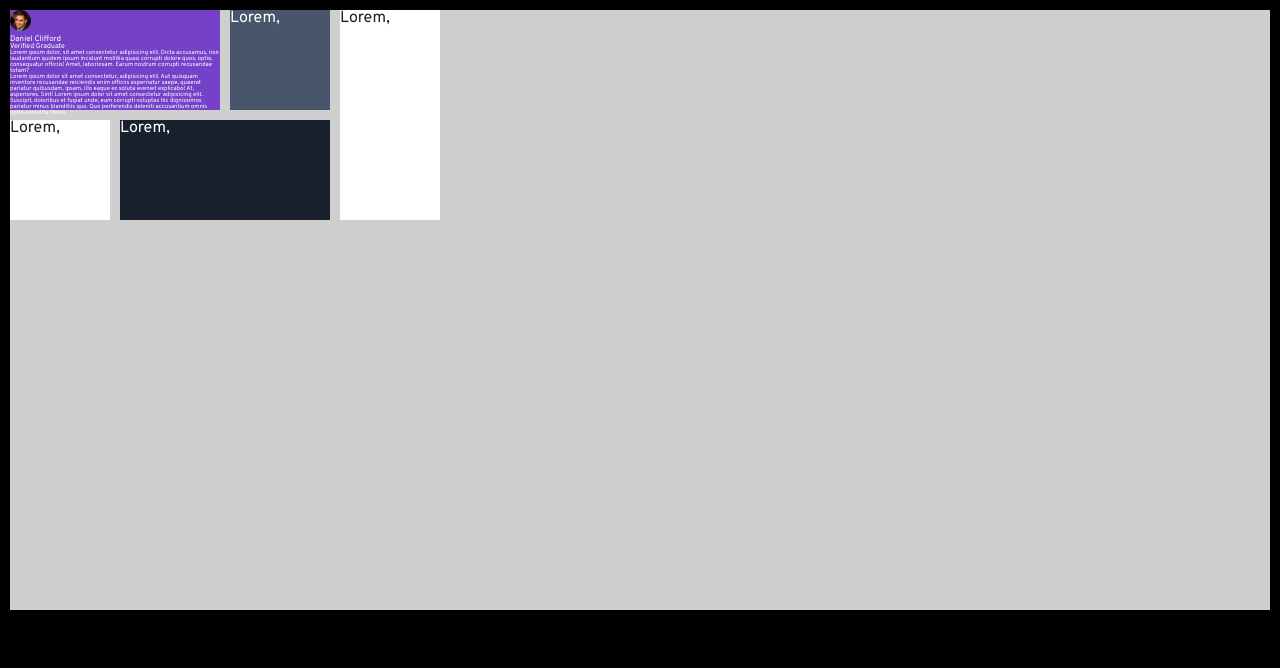
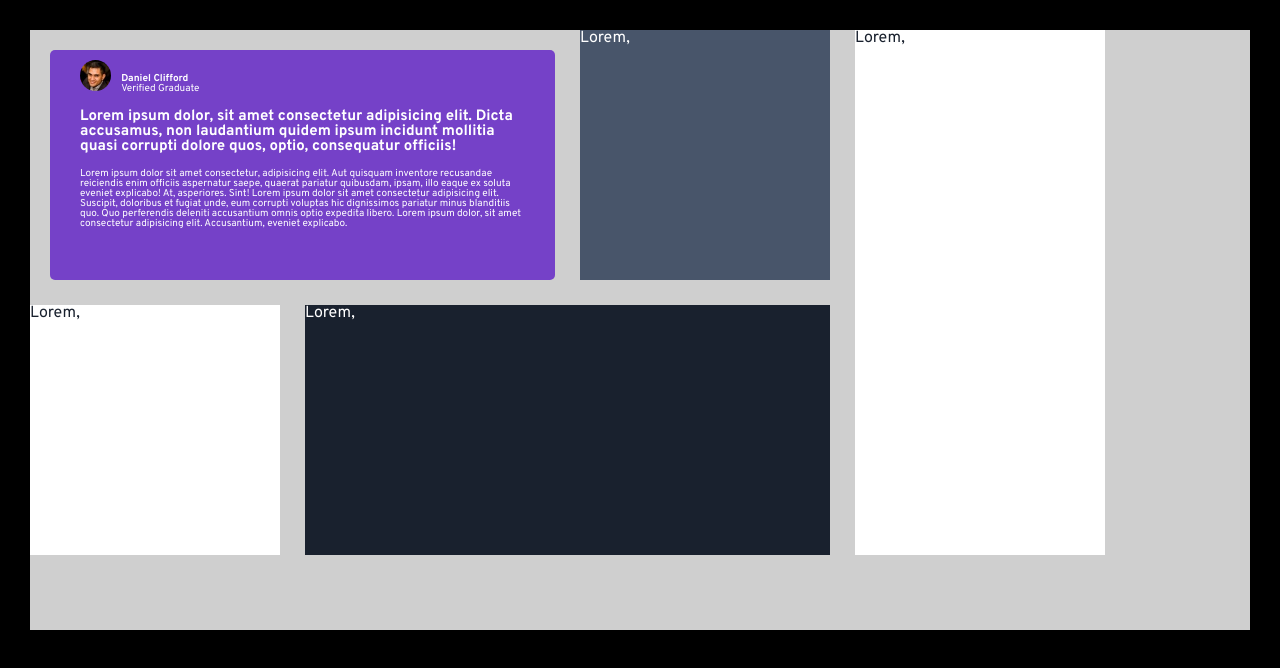
Before and after one commit to marianavanucci/Testimonials-grid-section, a plain HTML site: page index.html in a window 1280 px wide. Drawn offline with Linux system fonts and the light colour scheme.

Commit message:
font weight fix

```diff
--- a/index.html
+++ b/index.html
@@ -11,11 +11,20 @@
 <body>
     <div class="container">
         <div class="testimonial-01">
-            <div class="profile-pic"><img src="/testimonials-grid-section-main/images/image-daniel.jpg" alt=""></div>
-            <h1>Daniel Clifford</h1>
-            <h2>Verified Graduate</h2>
-            <h3>Lorem ipsum dolor, sit amet consectetur adipisicing elit. Dicta accusamus, non laudantium quidem ipsum incidunt mollitia quasi corrupti dolore quos, optio, consequatur officiis! Amet, laboriosam. Earum nostrum corrupti recusandae totam?</h3>
-            <h4>Lorem ipsum dolor sit amet consectetur, adipisicing elit. Aut quisquam inventore recusandae reiciendis enim officiis aspernatur saepe, quaerat pariatur quibusdam, ipsam, illo eaque ex soluta eveniet explicabo! At, asperiores. Sint! Lorem ipsum dolor sit amet consectetur adipisicing elit. Suscipit, doloribus et fugiat unde, eum corrupti voluptas hic dignissimos pariatur minus blanditiis quo. Quo perferendis deleniti accusantium omnis optio expedita libero.</h4>
+            <div class="profile1">
+
+                    <img src="/testimonials-grid-section-main/images/image-daniel.jpg" alt="">
+
+                <div class="profile-name">
+                    <h1>Daniel Clifford</h1>
+                    <h2>Verified Graduate</h2>
+                </div>
+            </div>
+
+            <div class="profile-text">
+                <h3>Lorem ipsum dolor, sit amet consectetur adipisicing elit. Dicta accusamus, non laudantium quidem ipsum incidunt mollitia quasi corrupti dolore quos, optio, consequatur officiis!</h3>
+                <h4>Lorem ipsum dolor sit amet consectetur, adipisicing elit. Aut quisquam inventore recusandae reiciendis enim officiis aspernatur saepe, quaerat pariatur quibusdam, ipsam, illo eaque ex soluta eveniet explicabo! At, asperiores. Sint! Lorem ipsum dolor sit amet consectetur adipisicing elit. Suscipit, doloribus et fugiat unde, eum corrupti voluptas hic dignissimos pariatur minus blanditiis quo. Quo perferendis deleniti accusantium omnis optio expedita libero. Lorem ipsum dolor, sit amet consectetur adipisicing elit. Accusantium, eveniet explicabo.</h4>
+            </div>
         </div>
         <div class="testimonial-02">Lorem,</div>
         <div class="testimonial-03">Lorem,</div>
--- a/style.css
+++ b/style.css
@@ -13,11 +13,11 @@ html,body{
     max-width: 1440px;
     height: 600px;
     display: grid;
-    grid-template-columns: 100px 100px 100px 100px;
-    grid-template-rows: 100px 100px;
-    grid-column-gap: 10px;
-    grid-row-gap: 10px;
-    margin: 10px;
+    grid-template-columns: 250px 250px 250px 250px;
+    grid-template-rows: 250px 250px;
+    grid-column-gap: 25px;
+    grid-row-gap: 25px;
+    margin: 30px;
 }
 
 .testimonial-01{
@@ -27,6 +27,13 @@ html,body{
     grid-row-start: 1;
     grid-row-end: 2;
     color: white;
+    border-radius: 5px;
+    margin-top: 20px;
+    margin-left: 20px;
+    padding-left: 30px;
+    padding-right: 30px;
+    display: flex;
+    flex-direction: column;
 }
 
 .testimonial-02{
@@ -66,21 +73,49 @@ html,body{
 }
 
 h1{
-    font-size: 8px;
+    font-size: 10px;
+    font-weight: 600;
+
+
 }
 h2{
-    font-size: 7px;
+    font-size: 10px;
+    font-weight: 500;
 }
 h3{
-    font-size: 10%;
+    font-size: 15px;
+    margin-top: 15px;
+    margin-bottom: 15px;
+    font-weight: 600;
 }
 h4{
-    font-size: 10%;
+    font-size: 10px;
+    margin-bottom: 8px;
+    font-weight:500;
 }
 
 img    {
     border-radius: 50%;
-    width: 10%;
+    margin-top: 10px;
+    width: 7%;
     border-color: white;
 
 }
+
+.profile1{
+    display: flex;
+    flex-direction: row;
+    justify-content: flex-start;
+    align-items:last baseline;
+
+}
+.profile-name{
+    margin-left: 10px;
+}
+
+
+/* duvidas
+
+refinar tela 1
+first child
+*/
```
